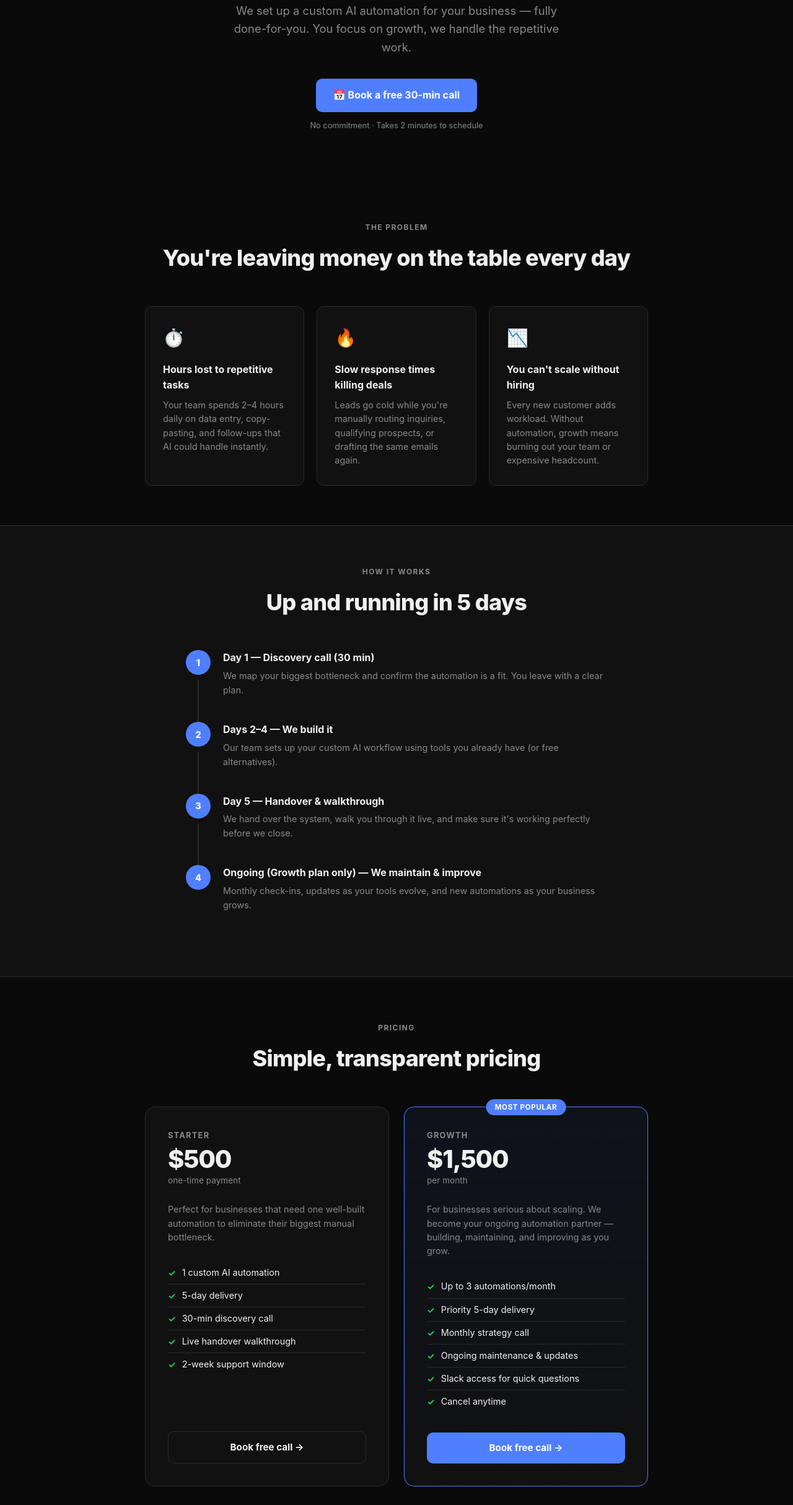
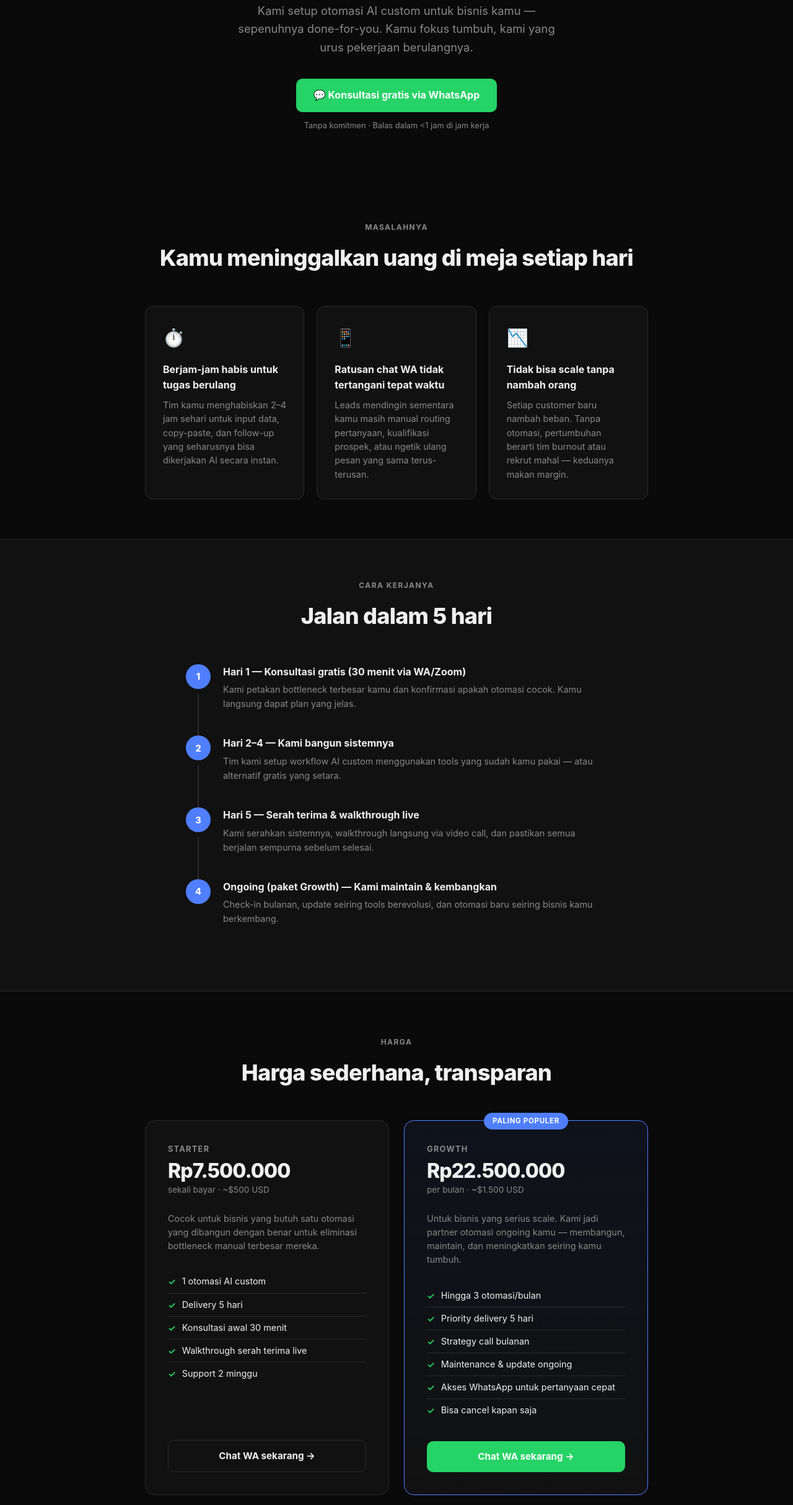
Before and after one commit to aw09/automate-ai-landing, a plain HTML site: page index.html in a window 1280 px wide. Shown: the part 371-2800 px from the top of the page at 62% size. Drawn offline with Linux system fonts and the light colour scheme.

Commit message:
Localize landing page for Indonesian market (Bahasa Indonesia + IDR)
- Switch language to Bahasa Indonesia
- Pricing: Rp7.500.000 Starter / Rp22.500.000/bulan Growth (IDR equivalent)
- Replace Calendly CTA with WhatsApp (wa.me) — primary channel in Indonesia
- Adapt pain points to Indonesian SME context (WA chat volume, manual tasks)
- All copy in Bahasa Indonesia
- Green WA brand color on primary CTAs

Co-Authored-By: Paperclip <noreply@paperclip.ing>

```diff
--- a/index.html
+++ b/index.html
@@ -1,10 +1,10 @@
 <!DOCTYPE html>
-<html lang="en">
+<html lang="id">
 <head>
   <meta charset="UTF-8">
   <meta name="viewport" content="width=device-width, initial-scale=1.0">
-  <title>Automate Your #1 Business Bottleneck with AI in 5 Days</title>
-  <meta name="description" content="We set up a custom AI automation for your business in 5 days. Stop wasting hours on repetitive tasks. Start Starter at $500 or Growth at $1,500/mo.">
+  <title>Otomasi Bisnis Kamu dengan AI dalam 5 Hari</title>
+  <meta name="description" content="Kami setup otomasi AI custom untuk bisnis kamu dalam 5 hari. Hemat waktu, tingkatkan revenue. Mulai dari Rp7.500.000 sekali bayar.">
   <style>
     *, *::before, *::after { box-sizing: border-box; margin: 0; padding: 0; }
 
@@ -52,18 +52,21 @@
       text-decoration: none;
     }
     .nav-cta {
-      background: var(--accent);
+      display: inline-flex;
+      align-items: center;
+      gap: 6px;
+      background: #25d366;
       color: #fff;
       border: none;
       border-radius: 8px;
-      padding: 8px 18px;
+      padding: 8px 16px;
       font-size: 0.875rem;
       font-weight: 600;
       cursor: pointer;
       text-decoration: none;
       transition: background 0.15s;
     }
-    .nav-cta:hover { background: var(--accent-hover); }
+    .nav-cta:hover { background: #1ebe5d; }
 
     /* HERO */
     .hero {
@@ -126,7 +129,7 @@
       display: inline-flex;
       align-items: center;
       gap: 8px;
-      background: var(--accent);
+      background: #25d366;
       color: #fff;
       border: none;
       border-radius: 10px;
@@ -137,7 +140,7 @@
       text-decoration: none;
       transition: background 0.15s, transform 0.1s;
     }
-    .btn-primary:hover { background: var(--accent-hover); transform: translateY(-1px); }
+    .btn-primary:hover { background: #1ebe5d; transform: translateY(-1px); }
     .btn-primary:active { transform: translateY(0); }
     .hero-note { font-size: 0.8rem; color: var(--muted); }
 
@@ -284,7 +287,7 @@
       margin-bottom: 8px;
     }
     .plan-price {
-      font-size: 2.5rem;
+      font-size: 2rem;
       font-weight: 800;
       letter-spacing: -0.03em;
       line-height: 1;
@@ -334,10 +337,10 @@
       transition: background 0.15s, transform 0.1s;
     }
     .btn-plan:hover { transform: translateY(-1px); }
-    .btn-plan-primary { background: var(--accent); color: #fff; }
-    .btn-plan-primary:hover { background: var(--accent-hover); }
+    .btn-plan-primary { background: #25d366; color: #fff; }
+    .btn-plan-primary:hover { background: #1ebe5d; }
     .btn-plan-outline { background: transparent; color: var(--text); border: 1px solid var(--border); }
-    .btn-plan-outline:hover { border-color: var(--accent); color: var(--accent); }
+    .btn-plan-outline:hover { border-color: #25d366; color: #25d366; }
 
     /* EMAIL CAPTURE */
     .capture {
@@ -472,41 +475,43 @@
 <!-- NAV -->
 <nav>
   <a class="nav-logo" href="#">AutomateAI</a>
-  <a class="nav-cta" href="https://calendly.com" target="_blank" rel="noopener">Book Free Call</a>
+  <a class="nav-cta" href="https://wa.me/62XXXXXXXXXX?text=Halo%2C+saya+mau+konsultasi+gratis+soal+otomasi+AI+untuk+bisnis+saya" target="_blank" rel="noopener">
+    💬 Chat WhatsApp
+  </a>
 </nav>
 
 <!-- HERO -->
 <section class="hero">
-  <div class="badge"><span class="badge-dot"></span>Now accepting clients</div>
-  <h1>Automate your #1 business bottleneck<br>with <em>AI in 5 days</em></h1>
-  <p class="hero-sub">We set up a custom AI automation for your business — fully done-for-you. You focus on growth, we handle the repetitive work.</p>
+  <div class="badge"><span class="badge-dot"></span>Sedang menerima klien baru</div>
+  <h1>Otomasi bottleneck #1 bisnis kamu<br>dengan <em>AI dalam 5 hari</em></h1>
+  <p class="hero-sub">Kami setup otomasi AI custom untuk bisnis kamu — sepenuhnya done-for-you. Kamu fokus tumbuh, kami yang urus pekerjaan berulangnya.</p>
   <div class="hero-cta-group">
-    <a class="btn-primary" href="https://calendly.com" target="_blank" rel="noopener">
-      📅 Book a free 30-min call
+    <a class="btn-primary" href="https://wa.me/62XXXXXXXXXX?text=Halo%2C+saya+mau+konsultasi+gratis+soal+otomasi+AI+untuk+bisnis+saya" target="_blank" rel="noopener">
+      💬 Konsultasi gratis via WhatsApp
     </a>
-    <span class="hero-note">No commitment · Takes 2 minutes to schedule</span>
+    <span class="hero-note">Tanpa komitmen · Balas dalam &lt;1 jam di jam kerja</span>
   </div>
 </section>
 
 <!-- PAIN POINTS -->
 <section class="pain">
-  <p class="section-label">The problem</p>
-  <h2 class="section-title">You're leaving money on the table every day</h2>
+  <p class="section-label">Masalahnya</p>
+  <h2 class="section-title">Kamu meninggalkan uang di meja setiap hari</h2>
   <div class="pain-grid">
     <div class="pain-card">
       <div class="pain-icon">⏱️</div>
-      <h3>Hours lost to repetitive tasks</h3>
-      <p>Your team spends 2–4 hours daily on data entry, copy-pasting, and follow-ups that AI could handle instantly.</p>
+      <h3>Berjam-jam habis untuk tugas berulang</h3>
+      <p>Tim kamu menghabiskan 2–4 jam sehari untuk input data, copy-paste, dan follow-up yang seharusnya bisa dikerjakan AI secara instan.</p>
     </div>
     <div class="pain-card">
-      <div class="pain-icon">🔥</div>
-      <h3>Slow response times killing deals</h3>
-      <p>Leads go cold while you're manually routing inquiries, qualifying prospects, or drafting the same emails again.</p>
+      <div class="pain-icon">📱</div>
+      <h3>Ratusan chat WA tidak tertangani tepat waktu</h3>
+      <p>Leads mendingin sementara kamu masih manual routing pertanyaan, kualifikasi prospek, atau ngetik ulang pesan yang sama terus-terusan.</p>
     </div>
     <div class="pain-card">
       <div class="pain-icon">📉</div>
-      <h3>You can't scale without hiring</h3>
-      <p>Every new customer adds workload. Without automation, growth means burning out your team or expensive headcount.</p>
+      <h3>Tidak bisa scale tanpa nambah orang</h3>
+      <p>Setiap customer baru nambah beban. Tanpa otomasi, pertumbuhan berarti tim burnout atau rekrut mahal — keduanya makan margin.</p>
     </div>
   </div>
 </section>
@@ -514,35 +519,35 @@
 <!-- HOW IT WORKS -->
 <section class="how">
   <div class="how-inner">
-    <p class="section-label">How it works</p>
-    <h2 class="section-title">Up and running in 5 days</h2>
+    <p class="section-label">Cara kerjanya</p>
+    <h2 class="section-title">Jalan dalam 5 hari</h2>
     <div class="steps">
       <div class="step">
         <div class="step-num">1</div>
         <div class="step-body">
-          <h3>Day 1 — Discovery call (30 min)</h3>
-          <p>We map your biggest bottleneck and confirm the automation is a fit. You leave with a clear plan.</p>
+          <h3>Hari 1 — Konsultasi gratis (30 menit via WA/Zoom)</h3>
+          <p>Kami petakan bottleneck terbesar kamu dan konfirmasi apakah otomasi cocok. Kamu langsung dapat plan yang jelas.</p>
         </div>
       </div>
       <div class="step">
         <div class="step-num">2</div>
         <div class="step-body">
-          <h3>Days 2–4 — We build it</h3>
-          <p>Our team sets up your custom AI workflow using tools you already have (or free alternatives).</p>
+          <h3>Hari 2–4 — Kami bangun sistemnya</h3>
+          <p>Tim kami setup workflow AI custom menggunakan tools yang sudah kamu pakai — atau alternatif gratis yang setara.</p>
         </div>
       </div>
       <div class="step">
         <div class="step-num">3</div>
         <div class="step-body">
-          <h3>Day 5 — Handover &amp; walkthrough</h3>
-          <p>We hand over the system, walk you through it live, and make sure it's working perfectly before we close.</p>
+          <h3>Hari 5 — Serah terima &amp; walkthrough live</h3>
+          <p>Kami serahkan sistemnya, walkthrough langsung via video call, dan pastikan semua berjalan sempurna sebelum selesai.</p>
         </div>
       </div>
       <div class="step">
         <div class="step-num">4</div>
         <div class="step-body">
-          <h3>Ongoing (Growth plan only) — We maintain &amp; improve</h3>
-          <p>Monthly check-ins, updates as your tools evolve, and new automations as your business grows.</p>
+          <h3>Ongoing (paket Growth) — Kami maintain &amp; kembangkan</h3>
+          <p>Check-in bulanan, update seiring tools berevolusi, dan otomasi baru seiring bisnis kamu berkembang.</p>
         </div>
       </div>
     </div>
@@ -551,40 +556,40 @@
 
 <!-- PRICING -->
 <section class="pricing" id="pricing">
-  <p class="section-label">Pricing</p>
-  <h2 class="section-title">Simple, transparent pricing</h2>
+  <p class="section-label">Harga</p>
+  <h2 class="section-title">Harga sederhana, transparan</h2>
   <div class="pricing-grid">
     <!-- Starter -->
     <div class="pricing-card">
       <p class="plan-name">Starter</p>
-      <p class="plan-price">$500</p>
-      <p class="plan-cadence">one-time payment</p>
-      <p class="plan-desc">Perfect for businesses that need one well-built automation to eliminate their biggest manual bottleneck.</p>
+      <p class="plan-price">Rp7.500.000</p>
+      <p class="plan-cadence">sekali bayar · ~$500 USD</p>
+      <p class="plan-desc">Cocok untuk bisnis yang butuh satu otomasi yang dibangun dengan benar untuk eliminasi bottleneck manual terbesar mereka.</p>
       <ul class="plan-features">
-        <li><span class="check">✓</span> 1 custom AI automation</li>
-        <li><span class="check">✓</span> 5-day delivery</li>
-        <li><span class="check">✓</span> 30-min discovery call</li>
-        <li><span class="check">✓</span> Live handover walkthrough</li>
-        <li><span class="check">✓</span> 2-week support window</li>
+        <li><span class="check">✓</span> 1 otomasi AI custom</li>
+        <li><span class="check">✓</span> Delivery 5 hari</li>
+        <li><span class="check">✓</span> Konsultasi awal 30 menit</li>
+        <li><span class="check">✓</span> Walkthrough serah terima live</li>
+        <li><span class="check">✓</span> Support 2 minggu</li>
       </ul>
-      <a href="https://calendly.com" target="_blank" rel="noopener" class="btn-plan btn-plan-outline">Book free call →</a>
+      <a href="https://wa.me/62XXXXXXXXXX?text=Halo%2C+saya+tertarik+paket+Starter+Rp7.5jt" target="_blank" rel="noopener" class="btn-plan btn-plan-outline">Chat WA sekarang →</a>
     </div>
     <!-- Growth -->
     <div class="pricing-card featured">
-      <span class="featured-badge">Most popular</span>
+      <span class="featured-badge">Paling populer</span>
       <p class="plan-name">Growth</p>
-      <p class="plan-price">$1,500</p>
-      <p class="plan-cadence">per month</p>
-      <p class="plan-desc">For businesses serious about scaling. We become your ongoing automation partner — building, maintaining, and improving as you grow.</p>
+      <p class="plan-price">Rp22.500.000</p>
+      <p class="plan-cadence">per bulan · ~$1.500 USD</p>
+      <p class="plan-desc">Untuk bisnis yang serius scale. Kami jadi partner otomasi ongoing kamu — membangun, maintain, dan meningkatkan seiring kamu tumbuh.</p>
       <ul class="plan-features">
-        <li><span class="check">✓</span> Up to 3 automations/month</li>
-        <li><span class="check">✓</span> Priority 5-day delivery</li>
-        <li><span class="check">✓</span> Monthly strategy call</li>
-        <li><span class="check">✓</span> Ongoing maintenance &amp; updates</li>
-        <li><span class="check">✓</span> Slack access for quick questions</li>
-        <li><span class="check">✓</span> Cancel anytime</li>
+        <li><span class="check">✓</span> Hingga 3 otomasi/bulan</li>
+        <li><span class="check">✓</span> Priority delivery 5 hari</li>
+        <li><span class="check">✓</span> Strategy call bulanan</li>
+        <li><span class="check">✓</span> Maintenance &amp; update ongoing</li>
+        <li><span class="check">✓</span> Akses WhatsApp untuk pertanyaan cepat</li>
+        <li><span class="check">✓</span> Bisa cancel kapan saja</li>
       </ul>
-      <a href="https://calendly.com" target="_blank" rel="noopener" class="btn-plan btn-plan-primary">Book free call →</a>
+      <a href="https://wa.me/62XXXXXXXXXX?text=Halo%2C+saya+tertarik+paket+Growth+Rp22.5jt%2Fbulan" target="_blank" rel="noopener" class="btn-plan btn-plan-primary">Chat WA sekarang →</a>
     </div>
   </div>
 </section>
@@ -592,46 +597,46 @@
 <!-- EMAIL CAPTURE -->
 <section class="capture" id="email-capture">
   <div class="capture-inner">
-    <h2>Not ready to book yet?</h2>
-    <p>Drop your email and we'll send you a 5-step guide on the most impactful AI automations for small businesses.</p>
+    <h2>Belum siap konsultasi sekarang?</h2>
+    <p>Tinggalkan emailmu dan kami kirimkan panduan 5 otomasi AI paling berdampak untuk bisnis kecil di Indonesia.</p>
     <form class="capture-form" id="emailForm" onsubmit="handleSubmit(event)">
-      <input type="email" placeholder="your@email.com" required autocomplete="email">
-      <button type="submit" class="btn-capture">Send me the guide</button>
+      <input type="email" placeholder="email@kamu.com" required autocomplete="email">
+      <button type="submit" class="btn-capture">Kirim panduannya</button>
     </form>
-    <p class="capture-privacy">No spam. Unsubscribe any time.</p>
+    <p class="capture-privacy">Tidak ada spam. Bisa unsubscribe kapan saja.</p>
     <div class="success-msg" id="successMsg">
-      ✓ Sent! Check your inbox in the next few minutes.
+      ✓ Terkirim! Cek inbox kamu dalam beberapa menit.
     </div>
   </div>
 </section>
 
 <!-- CREDIBILITY -->
 <section class="cred">
-  <p class="section-label">Who built this</p>
-  <p class="cred-name">Built by engineers with 10+ years in automation &amp; AI</p>
-  <p>We're a small team of AI engineers who've built automations for SaaS companies, e-commerce brands, and professional services firms. We only take on work we're confident we can deliver — which is why we guarantee 5-day delivery or your money back.</p>
+  <p class="section-label">Siapa yang bangun ini</p>
+  <p class="cred-name">Dibangun oleh engineers dengan 10+ tahun pengalaman di otomasi &amp; AI</p>
+  <p>Kami tim kecil AI engineers yang sudah membangun otomasi untuk perusahaan SaaS, brand e-commerce, dan layanan profesional. Kami hanya mengambil project yang kami yakin bisa deliver — makanya kami garansi delivery 5 hari atau uang kembali.</p>
 </section>
 
 <!-- FINAL CTA -->
 <section class="final-cta">
-  <h2>Ready to get your time back?</h2>
-  <p>The call is free. The automation pays for itself in week one.</p>
-  <a class="btn-primary" href="https://calendly.com" target="_blank" rel="noopener">
-    📅 Book a free 30-min call
+  <h2>Siap dapat waktu kamu kembali?</h2>
+  <p>Konsultasinya gratis. Otomasinya balik modal di minggu pertama.</p>
+  <a class="btn-primary" href="https://wa.me/62XXXXXXXXXX?text=Halo%2C+saya+mau+konsultasi+gratis+soal+otomasi+AI+untuk+bisnis+saya" target="_blank" rel="noopener">
+    💬 Konsultasi gratis via WhatsApp
   </a>
 </section>
 
 <!-- FOOTER -->
 <footer>
-  <p>© 2026 AutomateAI · Built to help small businesses move faster</p>
+  <p>© 2026 AutomateAI · Dibangun untuk membantu bisnis Indonesia bergerak lebih cepat</p>
 </footer>
 
 <script>
   function handleSubmit(e) {
     e.preventDefault();
-    // Replace this with your actual email service endpoint (e.g., Mailchimp, ConvertKit, Formspree)
+    // Ganti dengan endpoint email service kamu (mis. Mailchimp, ConvertKit, Formspree)
     const email = e.target.querySelector('input[type="email"]').value;
-    // TODO: POST to your email list provider
+    // TODO: POST ke email list provider kamu
     // fetch('https://your-form-endpoint.com', { method: 'POST', body: JSON.stringify({email}) })
     document.getElementById('emailForm').style.display = 'none';
     document.getElementById('successMsg').style.display = 'block';
```
